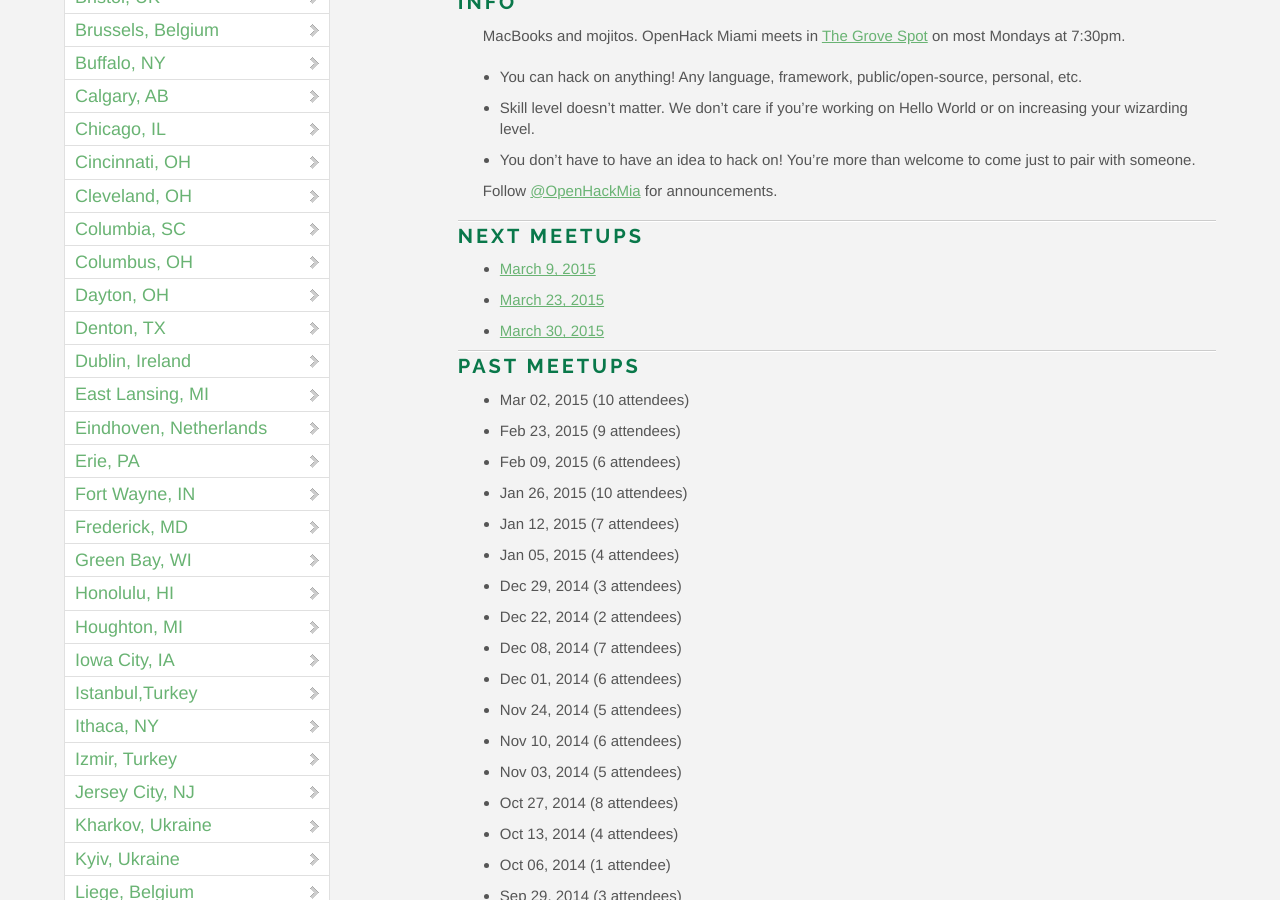
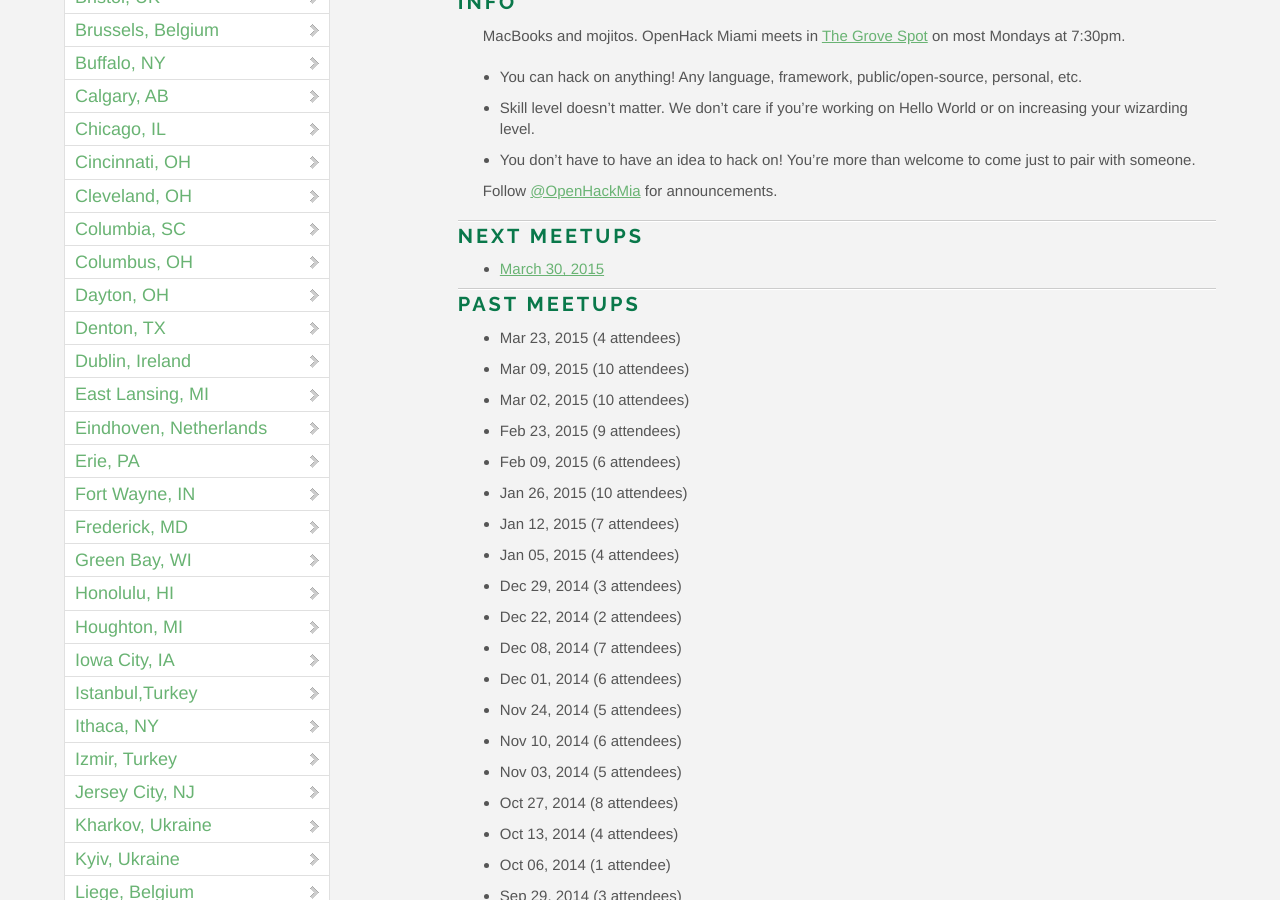
Before and after one commit to OpenHack/openhack.github.com, a Jekyll site: the page built from miami/index.markdown, in a window 1280 px wide and 900 px high, scrolled down 733 px. Built offline with Jekyll 4.4.1, drawn with Linux system fonts in a browser that asks for light colours; nearby versions of some CDN libraries; comment, search, counter and statistics services are not loaded.

Commit message:
update Miami attendee info

```diff
--- a/miami/index.markdown
+++ b/miami/index.markdown
@@ -19,12 +19,12 @@ Follow [@OpenHackMia](http://twitter.com/openhackmia) for announcements.
 
 ### Next meetups
 
-* [March 9, 2015](http://www.meetup.com/miamirb/events/220726895/)
-* [March 23, 2015](http://www.meetup.com/miamirb/events/220726909/)
 * [March 30, 2015](http://www.meetup.com/miamirb/events/220726915/)
 
 ### Past meetups
 
+* Mar 23, 2015 (4 attendees)
+* Mar 09, 2015 (10 attendees)
 * Mar 02, 2015 (10 attendees)
 * Feb 23, 2015 (9 attendees)
 * Feb 09, 2015 (6 attendees)
```
